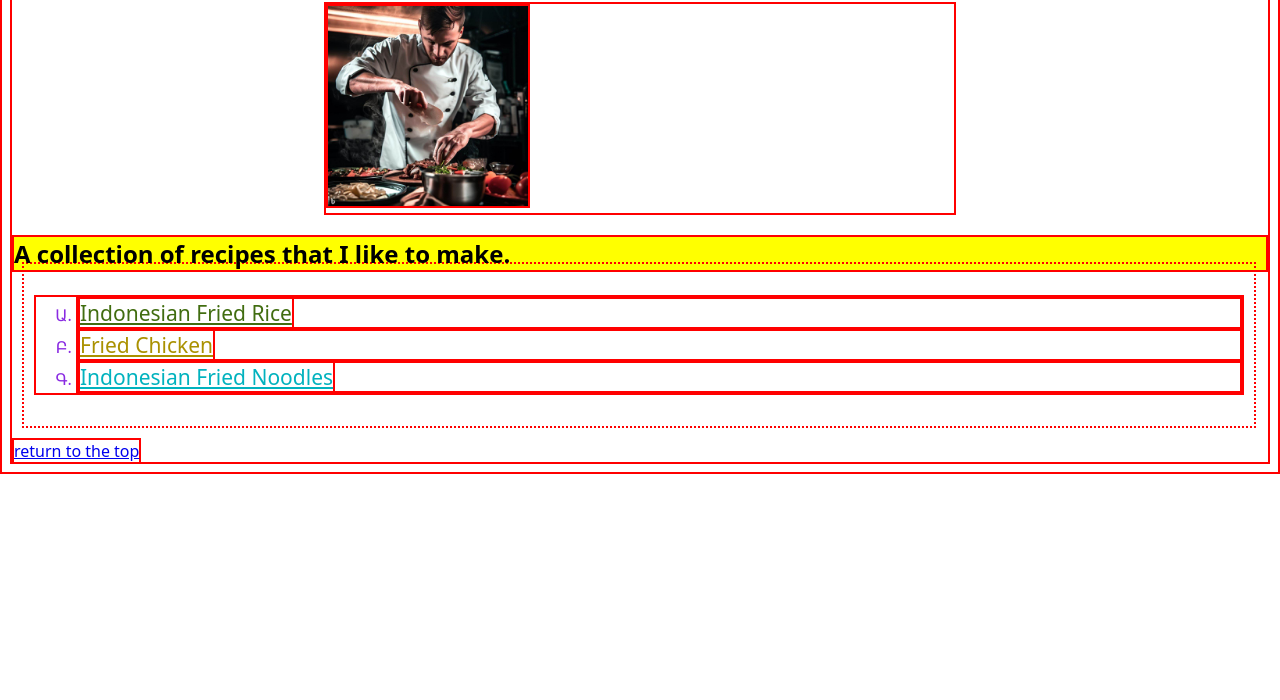
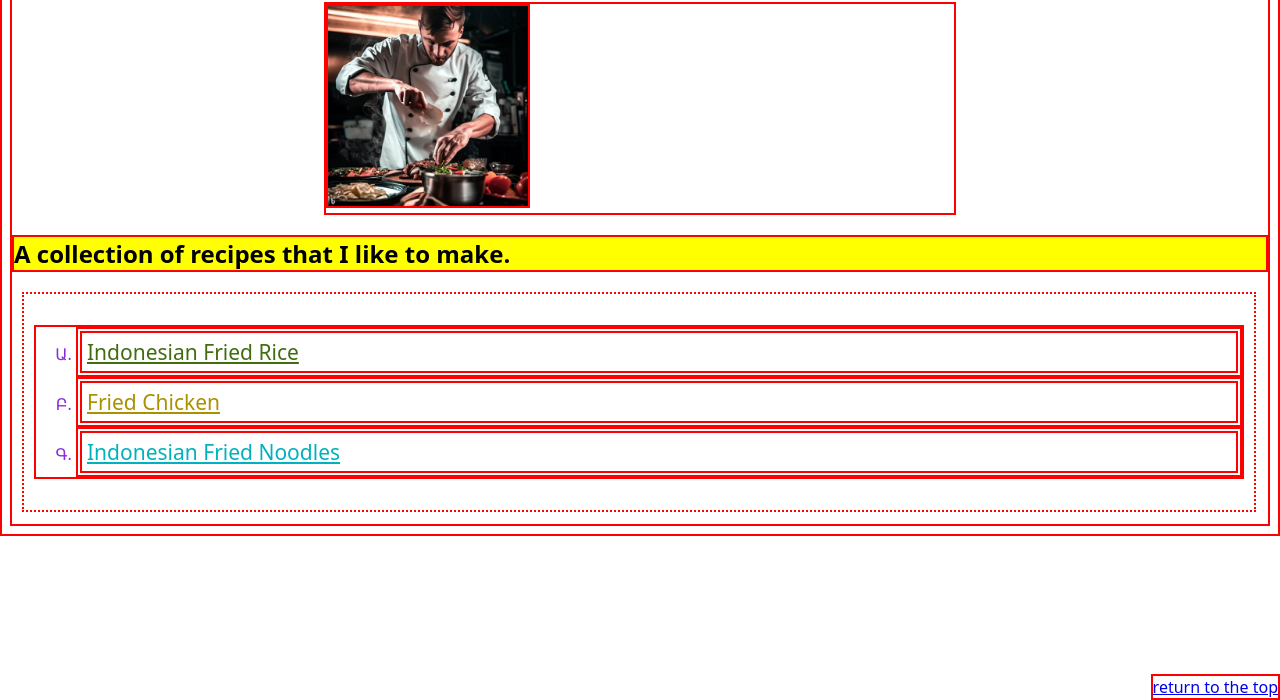
Before and after one commit to FajarTKY/FajarTKY.github.io, a plain HTML site: page Odin-Recipes v2/index.html in a window 1280 px wide. Shown: the part 100-800 px from the top of the page. Drawn offline with Linux system fonts and the light colour scheme.

Commit message:
learn css position and box model

```diff
--- a/Odin-Recipes v2/index.html
+++ b/Odin-Recipes v2/index.html
@@ -14,11 +14,11 @@
     <h2 id="image-label" class="image-description"> A collection of recipes that I like to make.</h2>
     <div id="recipes-list">
         <ul class="RecipesList">
-            <li><a class="recipes-list-link1" href="recipes/Indonesian-Fried_rice.html">Indonesian Fried Rice</a></li>
-            <li><a class="recipes-list-link2" href="recipes/Fried-Chicken.html">Fried Chicken</a></li>
-            <li><a class="recipes-list-link3" href="recipes/Indonesian-Fried-Noodles.html">Indonesian Fried Noodles</a></li>
+            <li><a class="linkRecipes recipes-list-link1" href="recipes/Indonesian-Fried_rice.html">Indonesian Fried Rice</a></li>
+            <li><a class="linkRecipes recipes-list-link2" href="recipes/Fried-Chicken.html">Fried Chicken</a></li>
+            <li><a class="linkRecipes recipes-list-link3" href="recipes/Indonesian-Fried-Noodles.html">Indonesian Fried Noodles</a></li>
         </ul>
     </div>
-    <a href="#header"> return to the top</a>
+    <a class="footer" href="#header"> return to the top</a>
 </body>
 </html>
--- a/Odin-Recipes v2/styles.css
+++ b/Odin-Recipes v2/styles.css
@@ -19,7 +19,14 @@ img{
     padding: 15px 10px;
     border-style:dotted;
     color:blueviolet;
-    margin: -30px 12px 12px 10px;
+    margin: 10px 12px 12px 10px;
+}
+
+.linkRecipes{
+    display: block;
+    box-sizing :border-box;
+    padding: 5px;
+    margin: 2px;
 }
 
 a:hover{
@@ -52,6 +59,12 @@ ul{
     background: yellow;
 }
 
+.footer{
+    position:fixed;
+    bottom: 0;
+    right: 0;
+}
+
 #header.title-desctiption{
     color: purple;
 }
```
